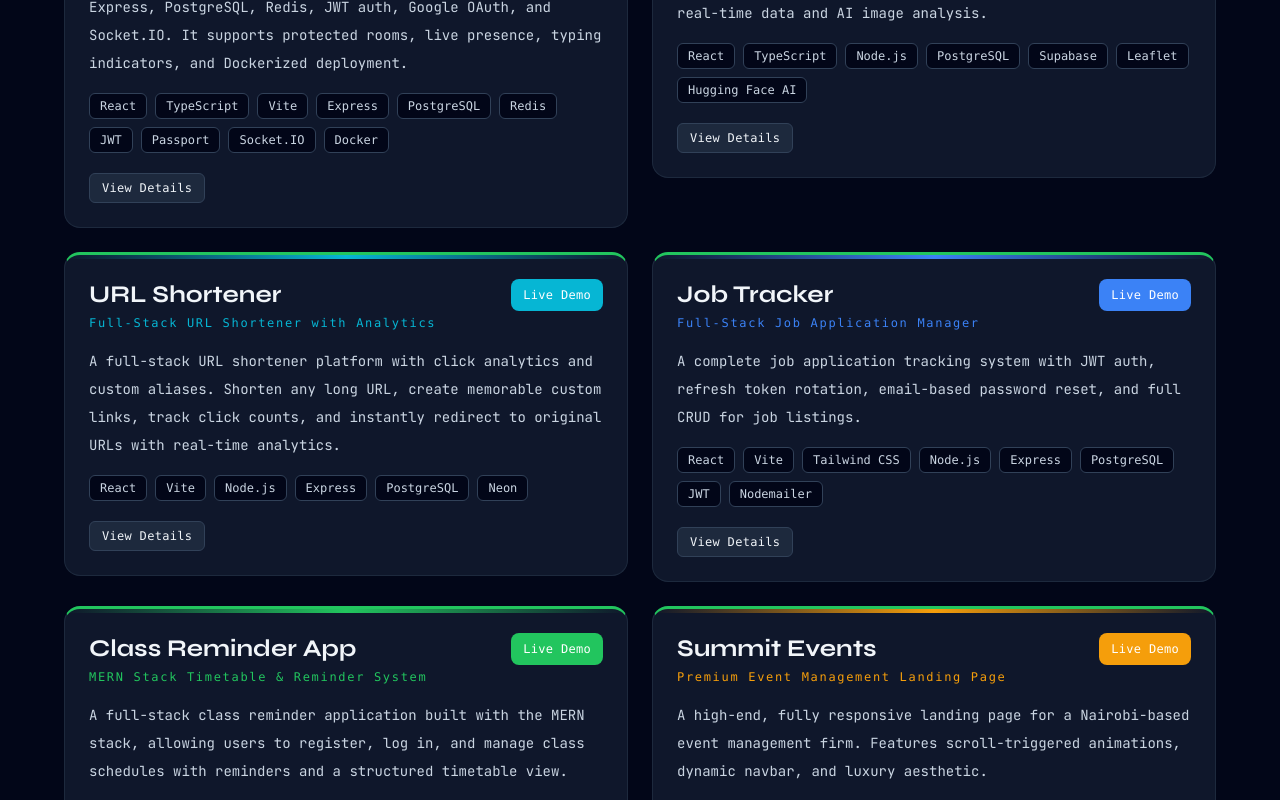
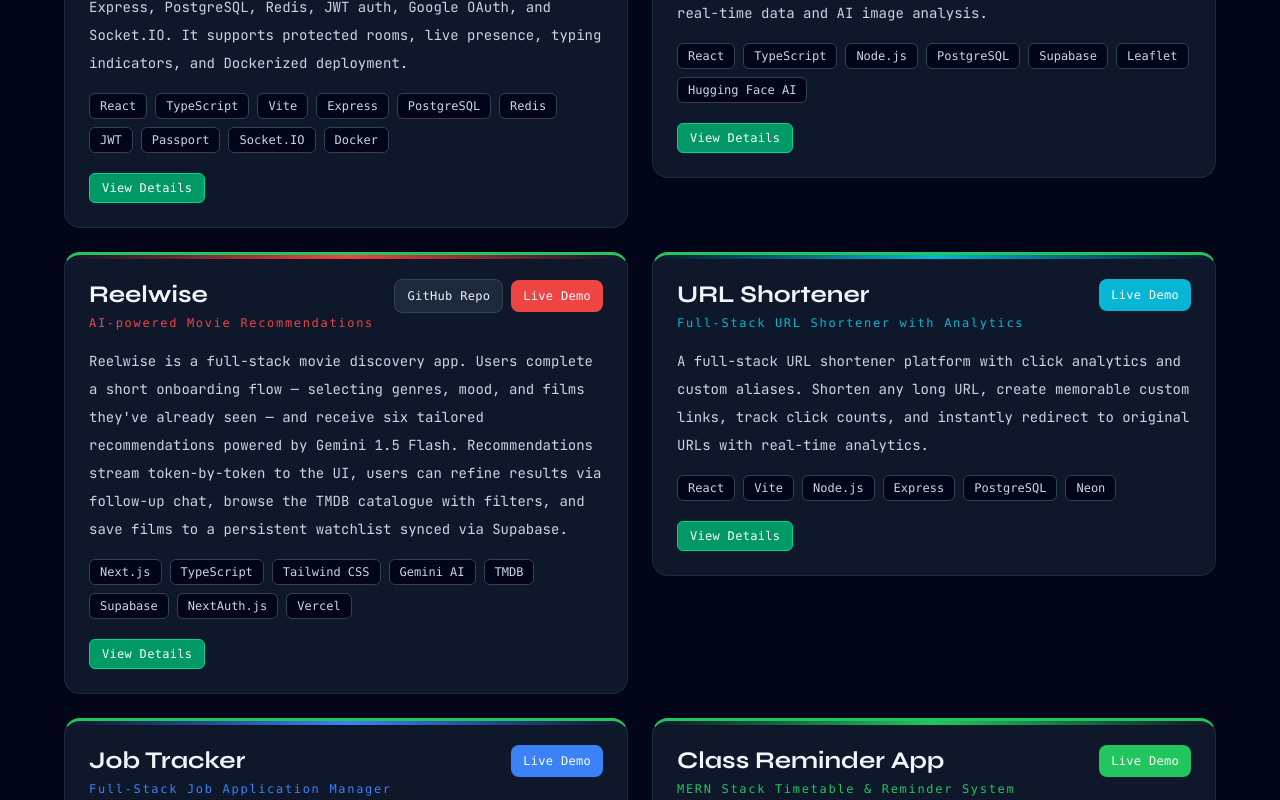
Before and after one commit to Kabzjose/joseph, a React (Vite) app: page / in a window 1280 px wide. Shown: the part 2540-3340 px from the top of the page. Built offline with nearby package versions, Linux system fonts and the light colour scheme.

Commit message:
added a project

```diff
--- a/src/components/Projects.jsx
+++ b/src/components/Projects.jsx
@@ -84,7 +84,7 @@ export default function Projects() {
                   <div className="mt-5 flex flex-wrap gap-3">
                     <button
                       onClick={() => setActiveIndex(isOpen ? null : index)}
-                      className="rounded-md border border-slate-400 bg-slate-100 px-3 py-1.5 font-mono text-xs tracking-wide text-slate-900 transition hover:border-slate-500 hover:bg-slate-200 dark:border-slate-700 dark:bg-slate-800 dark:text-slate-100 dark:hover:bg-slate-700"
+                      className="rounded-md border border-emerald-500 bg-emerald-500 px-3 py-1.5 font-mono text-xs tracking-wide text-white transition hover:bg-emerald-600 dark:border-emerald-400 dark:bg-emerald-600 dark:hover:bg-emerald-500"
                     >
                       {isOpen ? "Hide Details" : "View Details"}
                     </button>
--- a/src/data/portfolioData.js
+++ b/src/data/portfolioData.js
@@ -32,6 +32,25 @@ export const PROJECTS = [
     api: "https://wildlife-tracker-qrv6.onrender.com",
     features: ["AI Image Analysis", "Interactive Maps", "Role-Based Access", "Admin Dashboard", "Real-time Tracking"],
     color: "#10b981",
+  },
+  {
+    title: "Reelwise",
+    tagline: "AI-powered Movie Recommendations",
+    description:
+      "Reelwise is a full-stack movie discovery app. Users complete a short onboarding flow — selecting genres, mood, and films they've already seen — and receive six tailored recommendations powered by Gemini 1.5 Flash. Recommendations stream token-by-token to the UI, users can refine results via follow-up chat, browse the TMDB catalogue with filters, and save films to a persistent watchlist synced via Supabase.",
+    tech: ["Next.js", "TypeScript", "Tailwind CSS", "Gemini AI", "TMDB", "Supabase", "NextAuth.js", "Vercel"],
+    live: "https://movie-app-eta-ashy.vercel.app",
+    repo: "https://github.com/kabzjose/movie-app",
+    features: [
+      "AI recommendations (Gemini 1.5 Flash)",
+      "Streaming token-by-token responses",
+      "Follow-up chat refinements",
+      "Browse & filter TMDB catalogue",
+      "Movie detail pages",
+      "Watchlist: localStorage + Supabase",
+      "Google auth (NextAuth)"
+    ],
+    color: "#ef4444",
   },
     {
     title: "URL Shortener",
```
